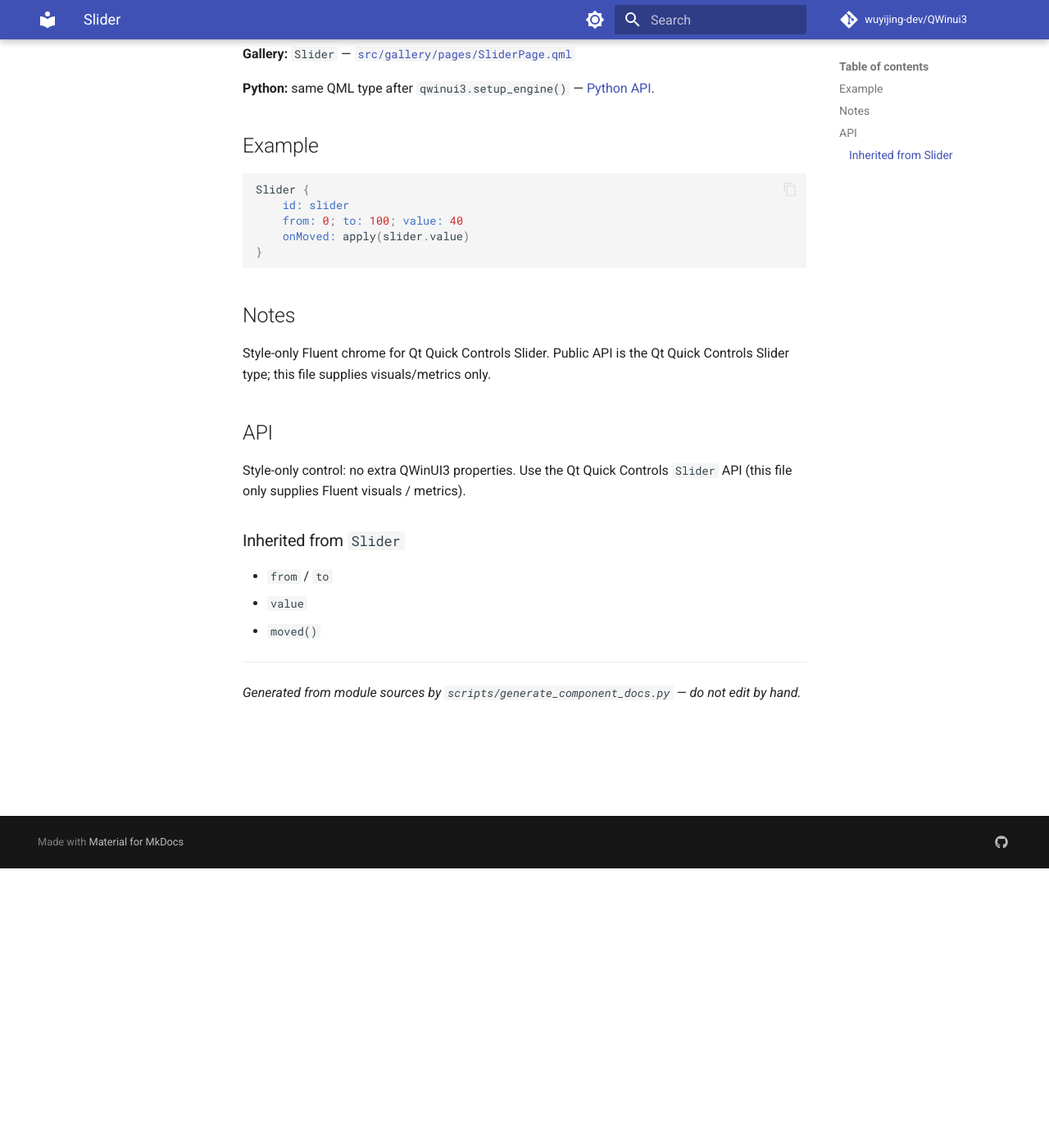
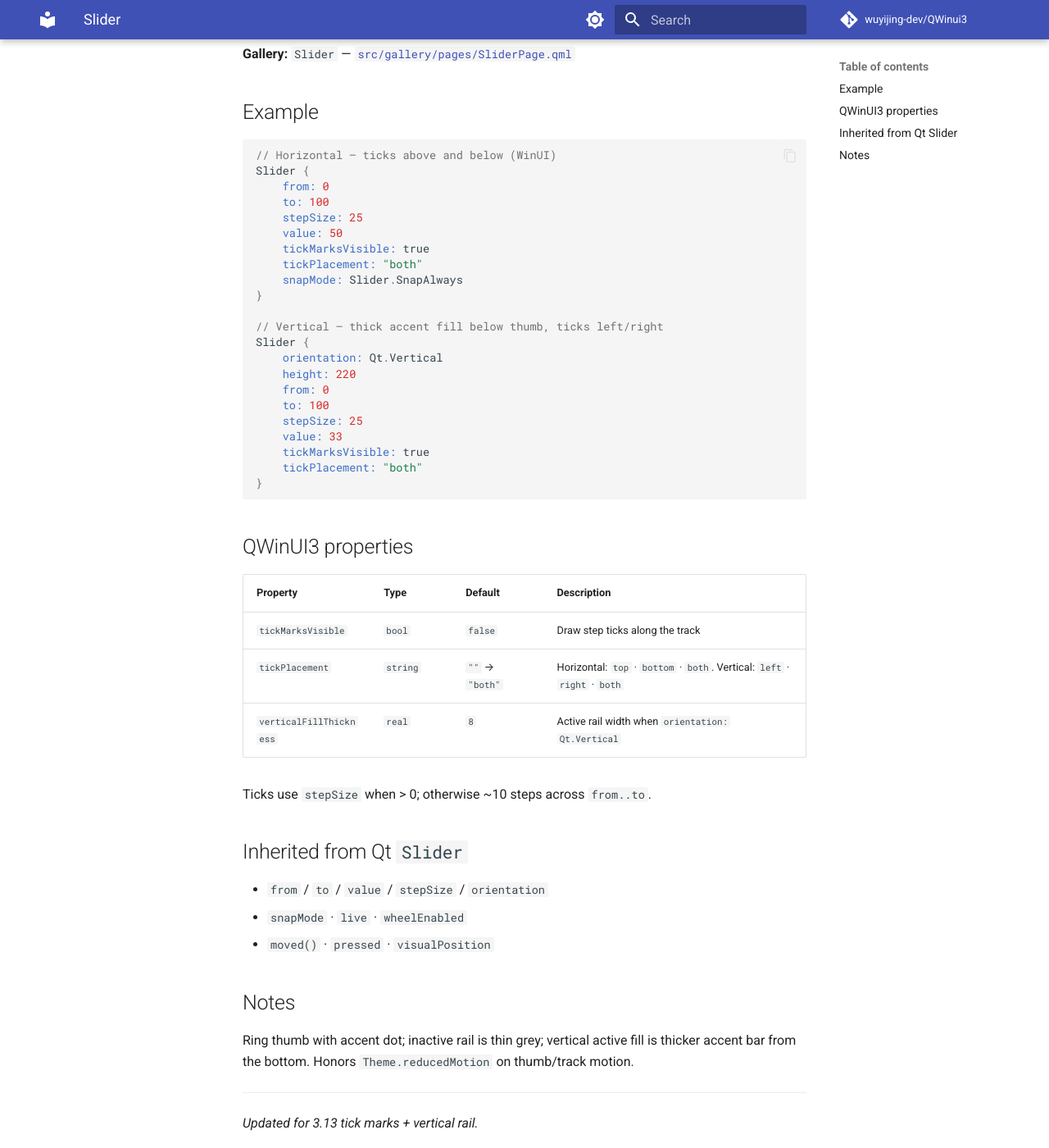
Before and after one commit to wuyijing-dev/QWinui3, an MkDocs documentation site: the page built from docs/components/Slider.md, in a window 1280 px wide and 1400 px high, scrolled down 341 px. Shown: the whole window at 82% size. Built offline with MkDocs 1.6.1 and Material for MkDocs 9.7.7, drawn with Linux system fonts in a browser that asks for light colours; comment, search, counter and statistics services are not loaded; some of the changed text lies outside the part shown.

Commit message:
Ship 3.13 Slider tick marks and vertical fill rail.
Match WinUI docs patterns: tickPlacement on both sides, thick accent fill on vertical sliders, and Gallery demos that show the full control—not spot-check polish only.

````diff
--- a/CMakeLists.txt
+++ b/CMakeLists.txt
@@ -17,7 +17,7 @@ set(CMAKE_EXPORT_COMPILE_COMMANDS ON)
 
 # Product version is X.YY (two-digit minor), e.g. 1.00, 1.01, 1.10.
 # Git tags / packages use v${QWINUI3_VERSION}. CMake needs major.minor.patch.
-set(QWINUI3_VERSION "3.12")
+set(QWINUI3_VERSION "3.13")
 if(NOT QWINUI3_VERSION MATCHES "^[0-9]+\\.[0-9][0-9]$")
     message(FATAL_ERROR "QWINUI3_VERSION must be X.YY (two-digit minor), got '${QWINUI3_VERSION}'")
 endif()
--- a/docs/components/Slider.md
+++ b/docs/components/Slider.md
@@ -1,41 +1,61 @@
 # Slider
 
-Fluent styled Slider.
+Fluent / WinUI 3 styled Slider with optional step tick marks and vertical fill rail.
 
 `import QtQuick.Controls.QWinUI3` · [`src/style/QWinUI3/Slider.qml`](https://github.com/wuyijing-dev/QWinui3/blob/master/src/style/QWinUI3/Slider.qml)
 
-**Category:** Styled controls · **Library:** v2.81
+**Category:** Styled controls · **Library:** v3.13
 
 [← Component index](../components.md)
 
 **Gallery:** `Slider` — [`src/gallery/pages/SliderPage.qml`](https://github.com/wuyijing-dev/QWinui3/blob/master/src/gallery/pages/SliderPage.qml)
 
-**Python:** same QML type after `qwinui3.setup_engine()` — [Python API](../python-api.md).
-
 ## Example
 
 ```qml
+// Horizontal — ticks above and below (WinUI)
 Slider {
-    id: slider
-    from: 0; to: 100; value: 40
-    onMoved: apply(slider.value)
+    from: 0
+    to: 100
+    stepSize: 25
+    value: 50
+    tickMarksVisible: true
+    tickPlacement: "both"
+    snapMode: Slider.SnapAlways
+}
+
+// Vertical — thick accent fill below thumb, ticks left/right
+Slider {
+    orientation: Qt.Vertical
+    height: 220
+    from: 0
+    to: 100
+    stepSize: 25
+    value: 33
+    tickMarksVisible: true
+    tickPlacement: "both"
 }
 ```
 
+## QWinUI3 properties
+
+| Property | Type | Default | Description |
+|----------|------|---------|-------------|
+| `tickMarksVisible` | `bool` | `false` | Draw step ticks along the track |
+| `tickPlacement` | `string` | `""` → `"both"` | Horizontal: `top` · `bottom` · `both`. Vertical: `left` · `right` · `both` |
+| `verticalFillThickness` | `real` | `8` | Active rail width when `orientation: Qt.Vertical` |
+
+Ticks use `stepSize` when &gt; 0; otherwise ~10 steps across `from..to`.
+
+## Inherited from Qt `Slider`
+
+- `from` / `to` / `value` / `stepSize` / `orientation`
+- `snapMode` · `live` · `wheelEnabled`
+- `moved()` · `pressed` · `visualPosition`
+
 ## Notes
 
-Style-only Fluent chrome for Qt Quick Controls Slider.
-Public API is the Qt Quick Controls Slider type; this file supplies visuals/metrics only.
-
-## API
-
-Style-only control: no extra QWinUI3 properties. Use the Qt Quick Controls `Slider` API (this file only supplies Fluent visuals / metrics).
-
-### Inherited from `Slider`
-
-- `from` / `to`
-- `value`
-- `moved()`
+Ring thumb with accent dot; inactive rail is thin grey; vertical active fill is thicker accent bar from the bottom. Honors `Theme.reducedMotion` on thumb/track motion.
 
 ---
-*Generated from module sources by `scripts/generate_component_docs.py` — do not edit by hand.*
+*Updated for 3.13 tick marks + vertical rail.*
````
Also changed, not shown: ROADMAP.md (+3 -3 lines), docs/roadmap.md (+1 -1 lines), docs/upgrade-notes.md (+19 -0 lines), 3 other files.
